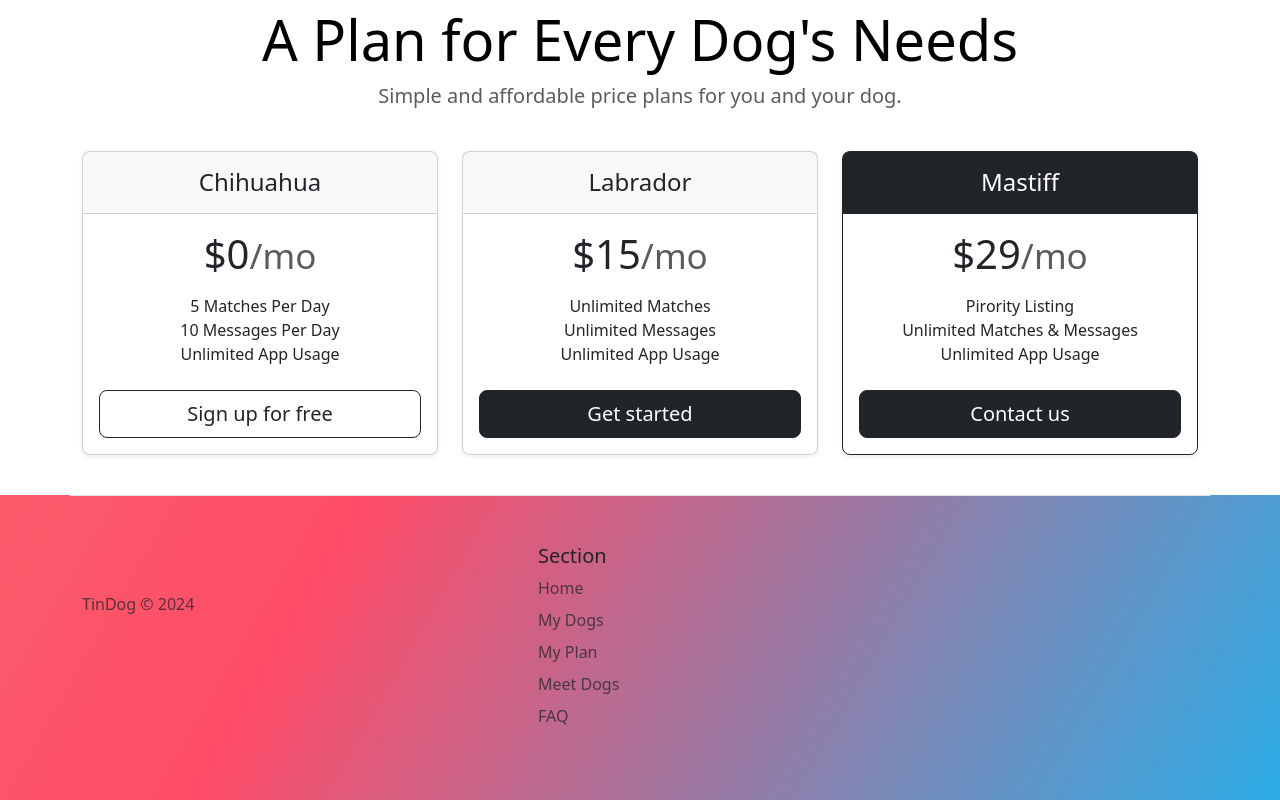
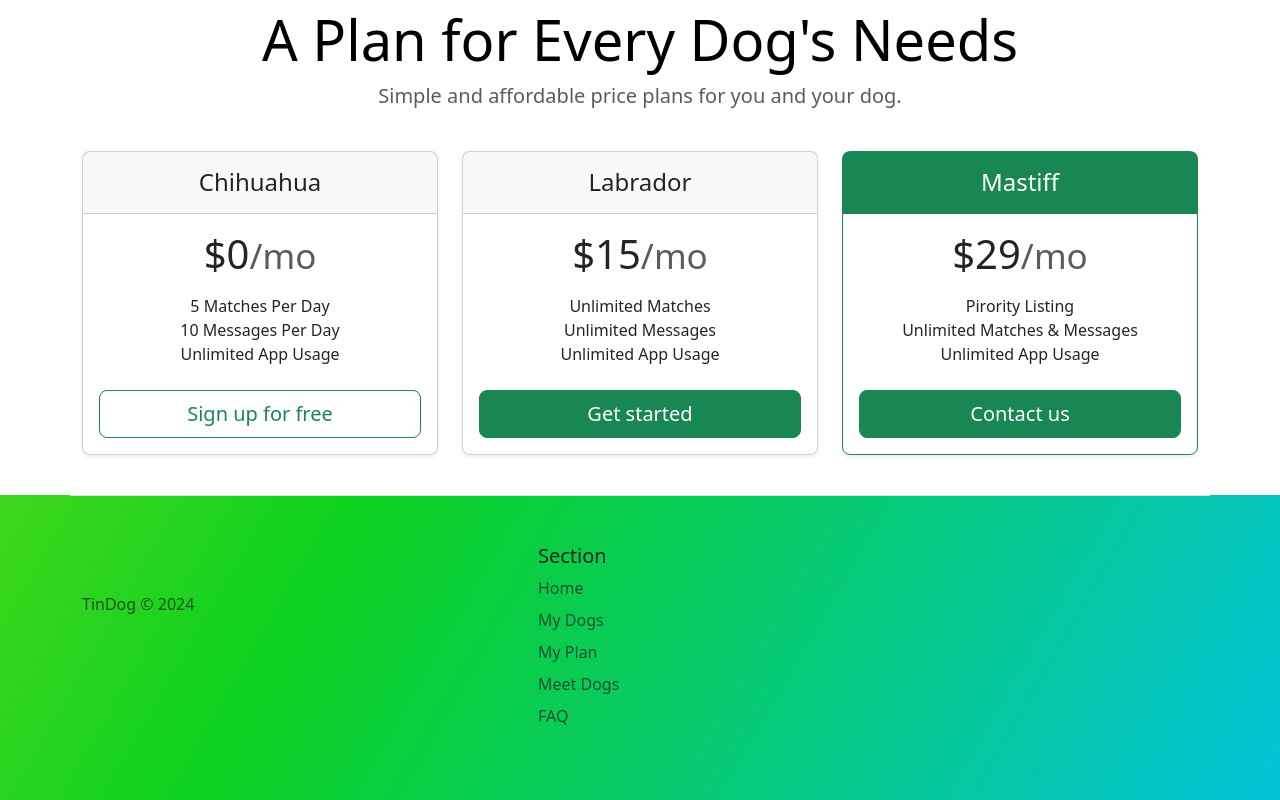
Before and after one commit to DDOL-dol/TinDog, a plain HTML site: page index.html in a window 1280 px wide. Shown: the part 1877-2677 px from the top of the page. Drawn offline with nearby package versions, Linux system fonts and the light colour scheme.

Commit message:
Add files via upload

```diff
--- a/index.html
+++ b/index.html
@@ -11,16 +11,16 @@
 
   <style>
     .gradient-background {
-      background: linear-gradient(300deg, #00bfff, #ff4c68, #ef8172);
+      background: linear-gradient(300deg, #00bfff, #0cd11f, #c6e41b);
       background-size: 180% 180%;
       animation: gradient-animation 18s ease infinite;
     }
 
     .feature-icon {
-      background-color: rgb(231, 231, 231);
+      background-color: rgb(231, 240, 220);
       padding: 6px;
       border-radius: 20%;
-      border: 2px black solid;
+      border: 2px rgb(53, 99, 80) solid;
     }
 
     @keyframes gradient-animation {
@@ -241,7 +241,7 @@
                 <li>10 Messages Per Day</li>
                 <li>Unlimited App Usage</li>
               </ul>
-              <button type="button" class="w-100 btn btn-lg btn-outline-dark">Sign up for free</button>
+              <button type="button" class="w-100 btn btn-lg btn-outline-success">Sign up for free</button>
             </div>
           </div>
         </div>
@@ -257,13 +257,13 @@
                 <li>Unlimited Messages</li>
                 <li>Unlimited App Usage</li>
               </ul>
-              <button type="button" class="w-100 btn btn-lg btn-dark">Get started</button>
+              <button type="button" class="w-100 btn btn-lg btn-success">Get started</button>
             </div>
           </div>
         </div>
         <div class="col">
-          <div class="card mb-4 rounded-3 shadow-sm border-dark">
-            <div class="card-header py-3 text-bg-dark border-dark">
+          <div class="card mb-4 rounded-3 shadow-sm border-success">
+            <div class="card-header py-3 text-bg-success border-success">
               <h4 class="my-0 fw-normal">Mastiff</h4>
             </div>
             <div class="card-body">
@@ -273,7 +273,7 @@
                 <li>Unlimited Matches & Messages</li>
                 <li>Unlimited App Usage</li>
               </ul>
-              <button type="button" class="w-100 btn btn-lg btn-dark">Contact us</button>
+              <button type="button" class="w-100 btn btn-lg btn-success">Contact us</button>
             </div>
           </div>
         </div>
```
